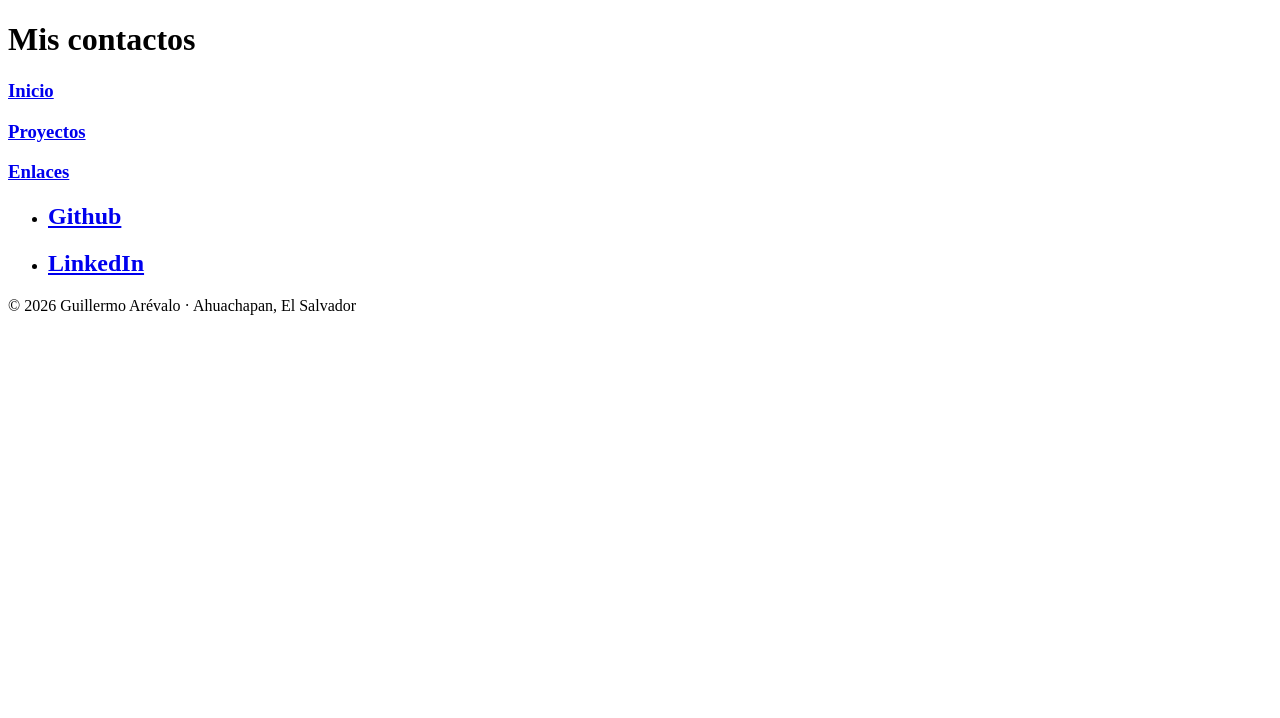
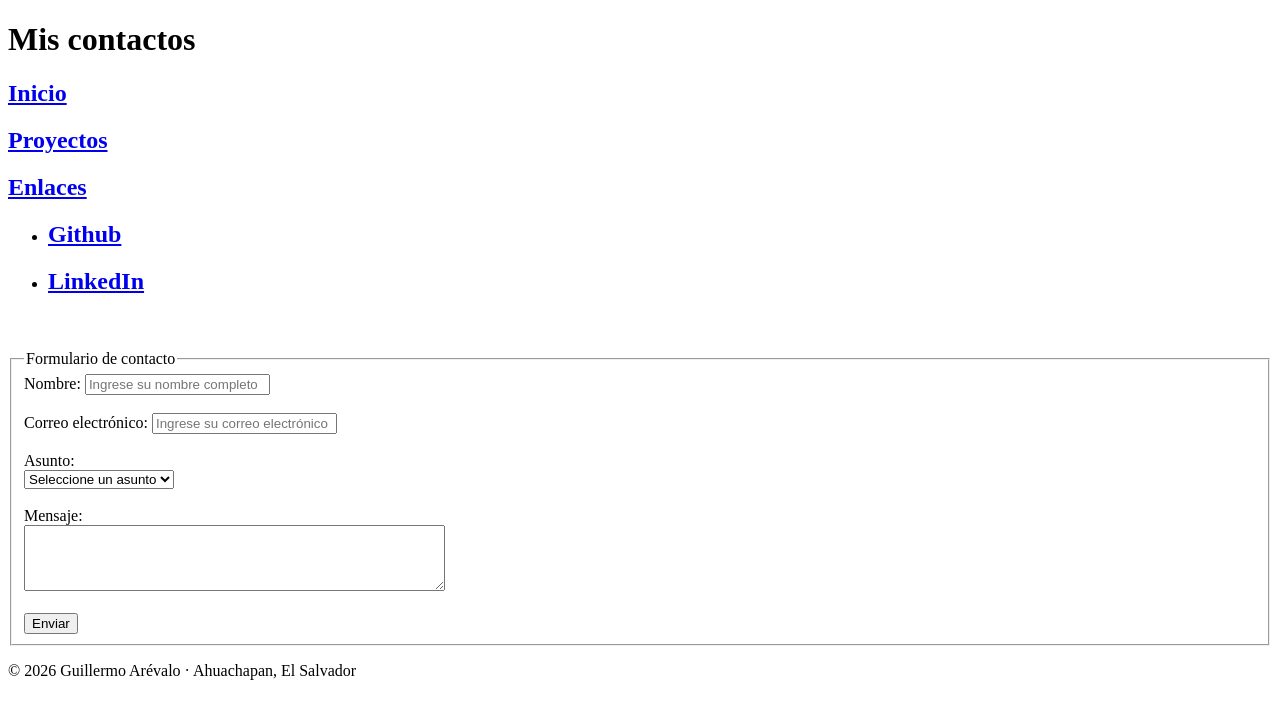
Before and after one commit to Galla113/Mi-repositorio-FUSALMO, a plain HTML site: page contactos.html in a window 1280 px wide. Drawn offline with Linux system fonts and the light colour scheme.

Commit message:
Aplica mejoras de autorrevisión

```diff
--- a/contactos.html
+++ b/contactos.html
@@ -1,19 +1,20 @@
-<!doctype html>
+<!DOCTYPE html>
 <html lang="es">
 
 <head>
-	<meta charset="UTF-8" />
-	<meta name="viewport" content="width=device-width, initial-scale=1.0" />
+	<meta charset="UTF-8">
+	<meta name="viewport" content="width=device-width, initial-scale=1.0">
 	<title>Mis contactos</title>
+	<meta name="description" content="Contactos de Guillermo Antonio Arévalo Herrera">
 </head>
 
 <body>
 	<header>
 		<h1>Mis contactos</h1>
 		<nav>
-			<h3><a href="./index.html">Inicio</a></h3>
-			<h3><a href="./proyectos.html">Proyectos</a></h3>
-			<h3><a href="./contactos.html">Enlaces</a></h3>
+			<h2><a href="./index.html">Inicio</a></h2>
+			<h2><a href="./proyectos.html">Proyectos</a></h2>
+			<h2><a href="./contactos.html">Enlaces</a></h2>
 		</nav>
 	</header>
 	<main>
@@ -29,6 +30,31 @@
 				</a>
 			</li>
 		</ul>
+		<br><br>
+		<form action="/procesar" method="POST">
+			<fieldset>
+				<legend>Formulario de contacto</legend>
+				<label for="nombre">Nombre:</label>
+				<input type="text" id="nombre" name="nombre" placeholder="Ingrese su nombre completo" maxlength="50"
+					required><br><br>
+
+				<label for="email">Correo electrónico:</label>
+				<input type="email" id="email" name="email" placeholder="Ingrese su correo electrónico" required><br><br>
+
+				<label for="asunto">Asunto:</label><br>
+				<select id="asunto" name="asunto" required>
+					<option value="" selected disabled>Seleccione un asunto</option>
+					<option value="1">Oferta de empleo</option>
+					<option value="2">Solicitud de proyecto</option>
+					<option value="3">Otros</option>
+				</select><br><br>
+
+				<label for="mensaje">Mensaje:</label><br>
+				<textarea id="mensaje" name="mensaje" rows="4" cols="50" required></textarea><br><br>
+
+				<input type="submit" value="Enviar">
+			</fieldset>
+		</form>
 	</main>
 
 	<footer>
```
Also changed, not shown: index.html (+7 -6 lines), proyectos.html (+11 -10 lines).
